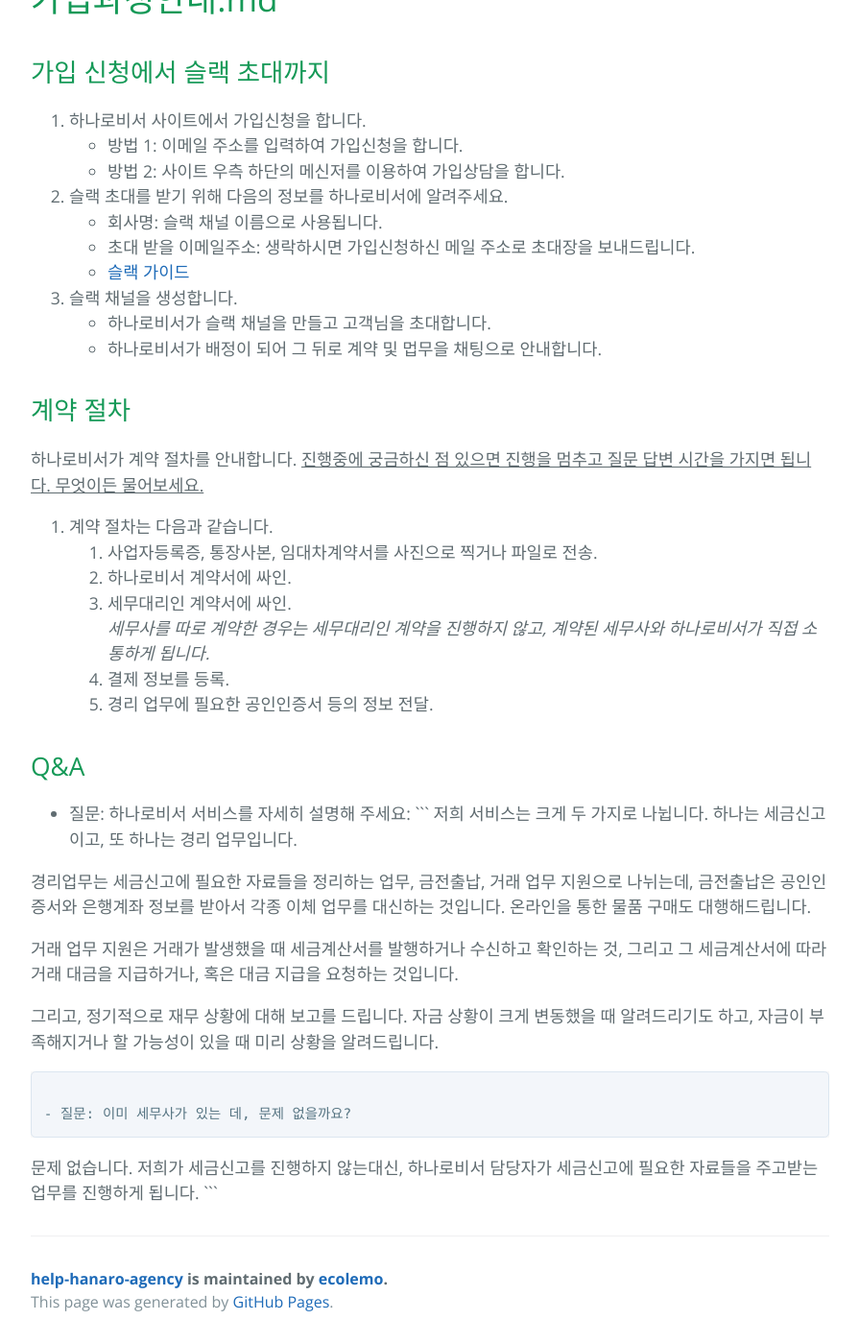
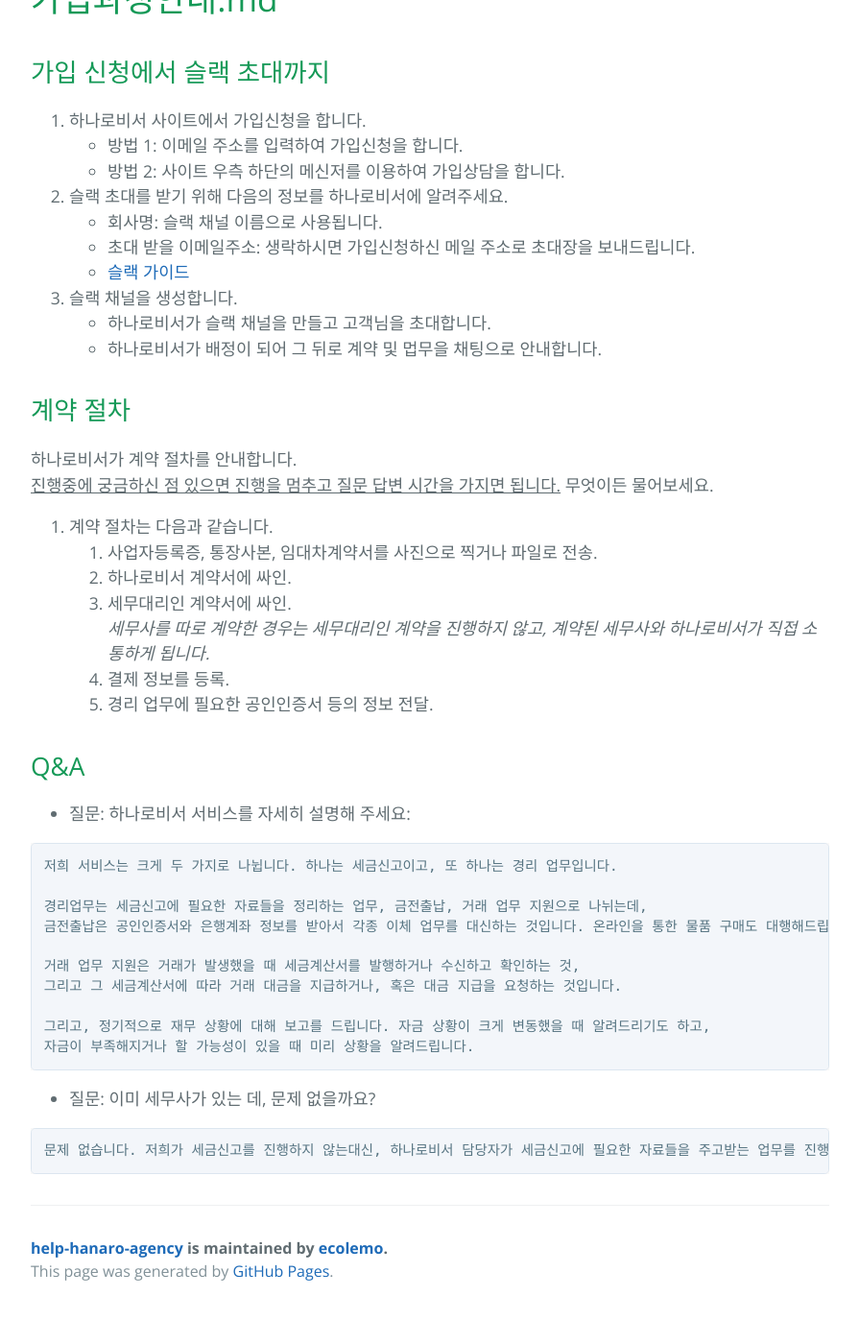
Before and after one commit to ecolemo/help-hanaro-agency, a Jekyll site: the page built from _helps/가입과정안내.md, in a window 1280 px wide and 1400 px high, scrolled down 491 px. Shown: the whole window at 96% size, without its empty margins (192-1087 px from the left). Built offline with Jekyll 4.4.1, drawn with Linux system fonts in a browser that asks for light colours; after the commit the page ends 1859 px from its top, so only the background shows below that; some of the changed text lies outside the part shown.

Commit message:
change description key

````diff
--- a/_helps/가입과정안내.md
+++ b/_helps/가입과정안내.md
@@ -18,8 +18,8 @@
 
 ## 계약 절차
 
-하나로비서가 계약 절차를 안내합니다.
-<u>진행중에 궁금하신 점 있으면 진행을 멈추고 질문 답변 시간을 가지면 됩니다. 무엇이든 물어보세요.</u>
+하나로비서가 계약 절차를 안내합니다.<br>
+<u>진행중에 궁금하신 점 있으면 진행을 멈추고 질문 답변 시간을 가지면 됩니다.</u> 무엇이든 물어보세요.
 
 1. 계약 절차는 다음과 같습니다.
    1. 사업자등록증, 통장사본, 임대차계약서를 사진으로 찍거나 파일로 전송.
@@ -33,6 +33,7 @@
 ## Q&A
 
 - 질문: 하나로비서 서비스를 자세히 설명해 주세요:
+
 ```
 저희 서비스는 크게 두 가지로 나뉩니다. 하나는 세금신고이고, 또 하나는 경리 업무입니다.
 
@@ -47,6 +48,7 @@
 ```
 
 - 질문: 이미 세무사가 있는 데, 문제 없을까요?
+
 ```
 문제 없습니다. 저희가 세금신고를 진행하지 않는대신, 하나로비서 담당자가 세금신고에 필요한 자료들을 주고받는 업무를 진행하게 됩니다.
 ```
--- a/index.html
+++ b/index.html
@@ -5,7 +5,7 @@
   {% for content in site.helps %}
     <li>
       <h2><a href="{{ content.url }}">{{ content.title }}</a></h2>
-      <p>{{ content.summary | markdownify }}</p>
+      <p>{{ content.description | markdownify }}</p>
     </li>
   {% endfor %}
 </ul>
````
Also changed, not shown: other parts of _helps/가입과정안내.md (+1 -1 lines), _helps/서비스상세소개.md (+1 -1 lines), _helps/세무조정료테이블.md (+2 -2 lines).
